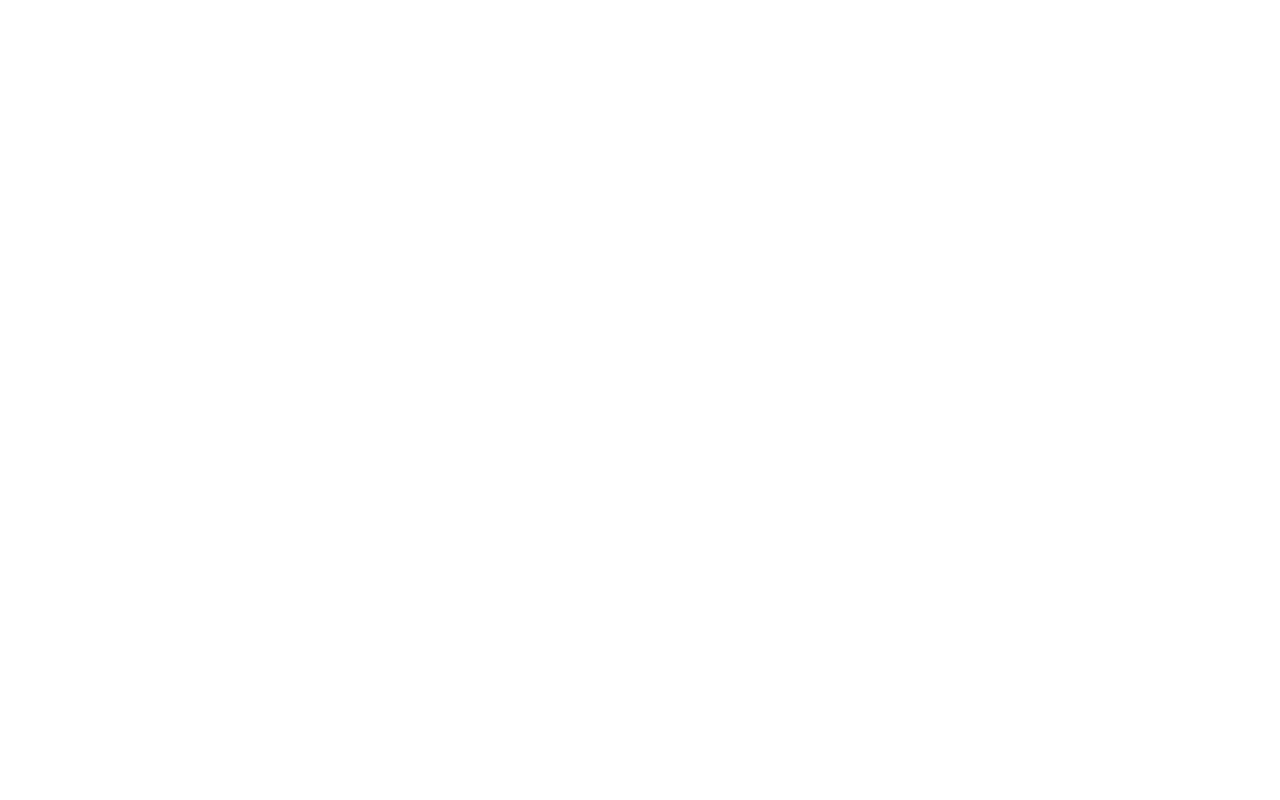
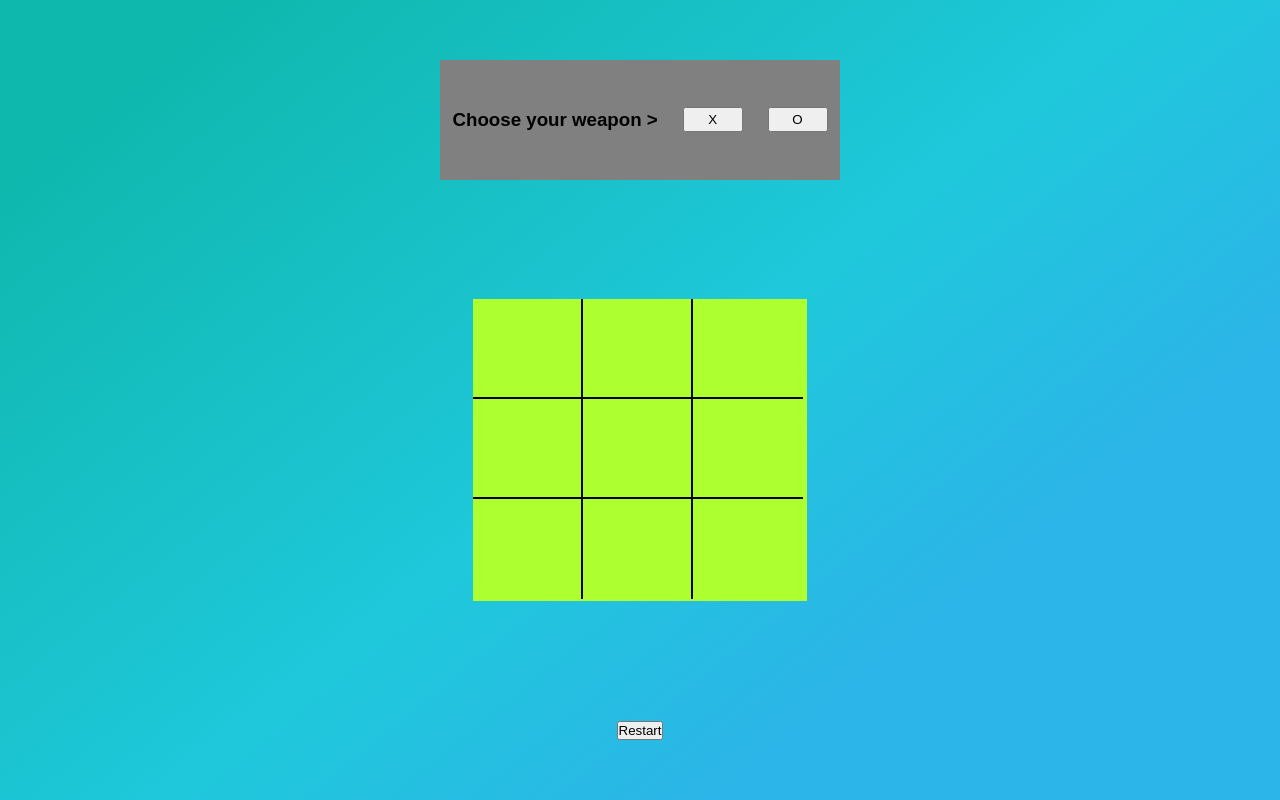
Before and after one commit to pragyes31/ticTacToe_FCC, a website built with Parcel: page index.html in a window 1280 px wide. Built offline with nearby package versions, Linux system fonts and the light colour scheme.

Commit message:
basic structure of the game

```diff
--- a/index.html
+++ b/index.html
@@ -6,12 +6,33 @@
   </head>
 
   <body>
-    <div id="ticTacToe-game">
-      <div class="select-weapon"></div>
-      <div class="3by3-grid"></div>
-      <div class="restart-game"></div>
+    <div class="ticTacToe-game">
+      <div class="select-weapon">
+        <h3>Choose your weapon ></h3>
+        <button class="weapon X-weapon">X</button>
+        <button class="weapon O-weapon">O</button>
+      </div>
+      <div class="game-grid">
+        <div class="row row1">
+          <div class="box box1"></div>
+          <div class="box box2"></div>
+          <div class="box box3"></div>
+        </div>
+        <div class="row row2">
+          <div class="box box4"></div>
+          <div class="box box5"></div>
+          <div class="box box6"></div>
+        </div>
+        <div class="row row3">
+          <div class="box box7"></div>
+          <div class="box box8"></div>
+          <div class="box box9"></div>
+        </div>
+      </div>
+      <div class="restart-game">
+        <button class="restart-game">Restart</button>
+      </div>
     </div>
-
     <script src="src/index.js"></script>
   </body>
 </html>
--- a/src/styles.css
+++ b/src/styles.css
@@ -1,3 +1,76 @@
+* {
+  margin: 0px;
+  padding: 0px;
+  color: black;
+}
+
 body {
   font-family: sans-serif;
 }
+
+.ticTacToe-game {
+  display: flex;
+  justify-content: space-around;
+  align-items: center;
+  flex-direction: column;
+  width: 100vw;
+  height: 100vh;
+  background: linear-gradient(141deg, #0fb8ad 10%, #1fc8db 51%, #2cb5e8 75%);
+}
+
+.select-weapon {
+  width: 400px;
+  height: 15vh;
+  display: flex;
+  justify-content: space-around;
+  background-color: grey;
+  align-items: center;
+}
+
+.weapon {
+  width: 60px;
+  height: 25px;
+}
+
+.game-grid {
+  width: 334px;
+  height: 302px;
+  background-color: greenyellow;
+}
+
+.row {
+  width: 330px;
+  height: 100px;
+  display: flex;
+}
+
+.row3 {
+  border-bottom: 0px;
+}
+
+.box {
+  width: 110px;
+  height: 100px;
+}
+
+.box1,
+.box4,
+.box7,
+.box2,
+.box5,
+.box8 {
+  box-sizing: border-box;
+  border-bottom: 2px solid #000;
+  border-right: 2px solid #000;
+}
+
+.box7,
+.box8 {
+  border-bottom: 0px;
+}
+
+.box3,
+.box6 {
+  border-bottom: 2px solid #000;
+  box-sizing: border-box;
+}
```
